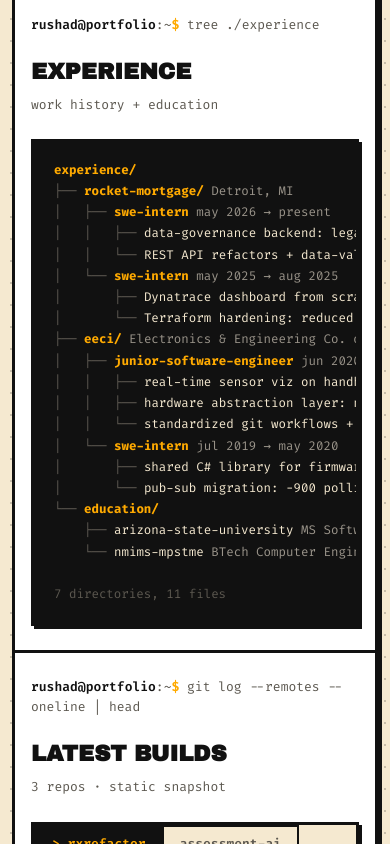
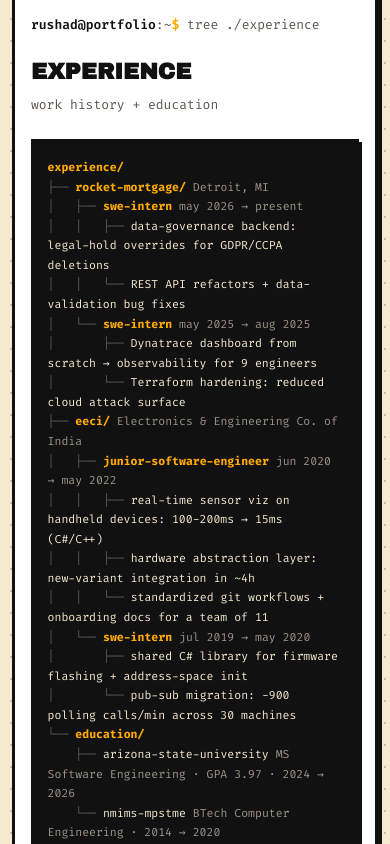
Before and after one commit to RushadW/rushad-portfolio, a React (Vite) app: page / in a window 390 px wide. Shown: the part 1400-2244 px from the top of the page. Built offline with nearby package versions, Linux system fonts and the light colour scheme; no server answers.

Commit message:
bugfix: bring back mobile .tree styles

```diff
--- a/src/styles/global.css
+++ b/src/styles/global.css
@@ -834,3 +834,15 @@
   color: var(--c-muted);
   text-align: center;
 }
+
+@media (max-width: 640px) {
+  .tree {
+    font-size: 0.72rem;
+    padding: 1rem 0.85rem;
+    overflow-x: hidden;
+  }
+  .tree__line {
+    white-space: pre-wrap;
+    word-break: break-word;
+  }
+}
```
